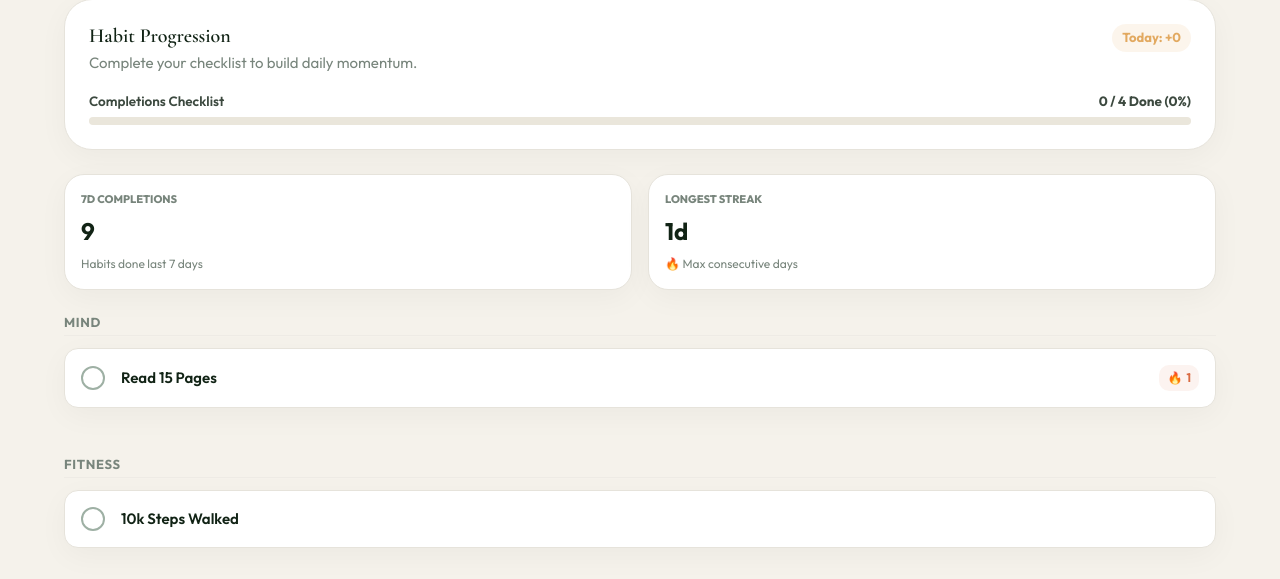
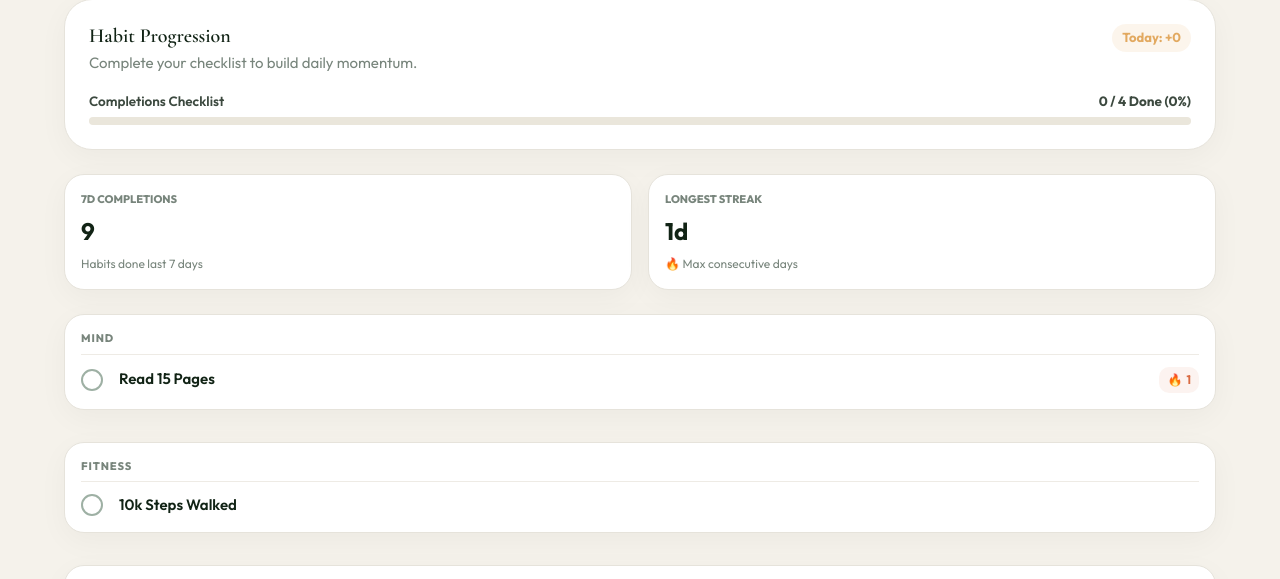
Before and after one commit to Gurjoban0004/Align, a plain HTML site: page redesign.html in a window 1280 px wide. Both pictures are taken after a click on the link "Habits". Shown: the part 203-782 px from the top of the page. Drawn offline with nearby package versions, Linux system fonts and the light colour scheme.

Commit message:
style: overhaul habits list layout to use unified category cards with borderless rows and tight spacing

```diff
--- a/redesign.css
+++ b/redesign.css
@@ -2098,3 +2098,102 @@ textarea.form-control {
 .recipe-builder-card {
   border-top: 1px solid var(--colors-hairline);
 }
+
+.macro-progress-fg.habits {
+  background-color: var(--colors-accent-amber);
+}
+
+/* Splits Configurator inside Settings */
+.splits-configurator-card {
+  display: flex;
+  flex-direction: column;
+  gap: var(--spacing-md);
+}
+
+.settings-split-row {
+  background-color: var(--colors-surface-soft);
+  padding: var(--spacing-xs) var(--spacing-sm);
+  border-radius: var(--rounded-sm);
+  border: 1px solid var(--colors-hairline);
+  transition: var(--transition-default);
+}
+
+/* Unified Habits Category Card */
+.habits-category-card {
+  background: var(--colors-surface-card);
+  border: 1px solid var(--colors-hairline);
+  border-radius: var(--rounded-lg);
+  padding: var(--spacing-md);
+  box-shadow: var(--shadow-premium);
+  display: flex;
+  flex-direction: column;
+}
+
+.habits-category-card .habits-category-header {
+  font-size: 11px;
+  font-weight: 800;
+  text-transform: uppercase;
+  letter-spacing: 0.08em;
+  color: var(--colors-muted);
+  border-bottom: 1px solid var(--colors-hairline-soft);
+  padding-bottom: 8px;
+  margin-bottom: 4px;
+}
+
+/* Sleek borderless list row */
+.habit-list-row {
+  display: flex;
+  align-items: center;
+  justify-content: space-between;
+  padding: 12px 0;
+  cursor: pointer;
+  transition: var(--transition-default);
+  border-bottom: 1px solid var(--colors-hairline-soft);
+}
+
+.habit-list-row:last-child {
+  border-bottom: none;
+  padding-bottom: 0;
+}
+
+.habit-list-row:first-child {
+  padding-top: 8px;
+}
+
+.habit-list-row .habit-title-text {
+  font-size: 15px;
+  font-weight: 600;
+  color: var(--colors-ink);
+  transition: var(--transition-default);
+}
+
+.habit-list-row:hover .habit-title-text {
+  color: var(--colors-primary);
+}
+
+.habit-list-row.completed .habit-title-text {
+  color: var(--colors-muted);
+  text-decoration: line-through;
+}
+
+.habit-list-row .habit-checkbox {
+  width: 22px;
+  height: 22px;
+  border-radius: 50%;
+  border: 2px solid var(--colors-muted-soft);
+  display: flex;
+  align-items: center;
+  justify-content: center;
+  transition: var(--transition-default);
+  color: transparent;
+}
+
+.habit-list-row.completed .habit-checkbox {
+  border-color: var(--colors-success);
+  background-color: var(--colors-success);
+  color: var(--colors-on-primary);
+}
+
+.habit-list-row.completed .habit-checkbox svg {
+  stroke: var(--colors-on-primary);
+}
--- a/redesign.js
+++ b/redesign.js
@@ -2354,7 +2354,7 @@ function renderHabits() {
     categories[h.category].push(h);
   });
 
-  const habitsBox = el('div', { style: { display: 'flex', flexDirection: 'column', gap: '24px' } });
+  const habitsBox = el('div', { style: { display: 'flex', flexDirection: 'column', gap: '16px' } });
   const headerContainer = el('div');
 
   const renderHabitsWelcomeAndStats = () => {
@@ -2434,9 +2434,13 @@ function renderHabits() {
     }
 
     Object.keys(categories).forEach(cat => {
-      const section = el('div', { class: 'habits-category-section' },
+      const categoryCard = el('div', { class: 'habits-category-card', style: { marginBottom: '16px' } });
+
+      categoryCard.appendChild(
         el('h4', { class: 'habits-category-header' }, cat)
       );
+
+      const listContainer = el('div', { class: 'habits-category-list' });
 
       categories[cat].forEach(h => {
         const isCompleted = (day.habitsCompleted || []).includes(h.id);
@@ -2445,7 +2449,7 @@ function renderHabits() {
         const checkbox = el('div', { class: 'habit-checkbox' }, icon(ICONS.check));
 
         const row = el('div', {
-          class: `habit-row-item ${isCompleted ? 'completed' : ''}`,
+          class: `habit-list-row ${isCompleted ? 'completed' : ''}`,
           onClick: () => {
             if (!day.habitsCompleted) day.habitsCompleted = [];
             const idx = day.habitsCompleted.indexOf(h.id);
@@ -2468,10 +2472,11 @@ function renderHabits() {
             : null
         );
 
-        section.appendChild(row);
+        listContainer.appendChild(row);
       });
 
-      habitsBox.appendChild(section);
+      categoryCard.appendChild(listContainer);
+      habitsBox.appendChild(categoryCard);
     });
   };
 
```
